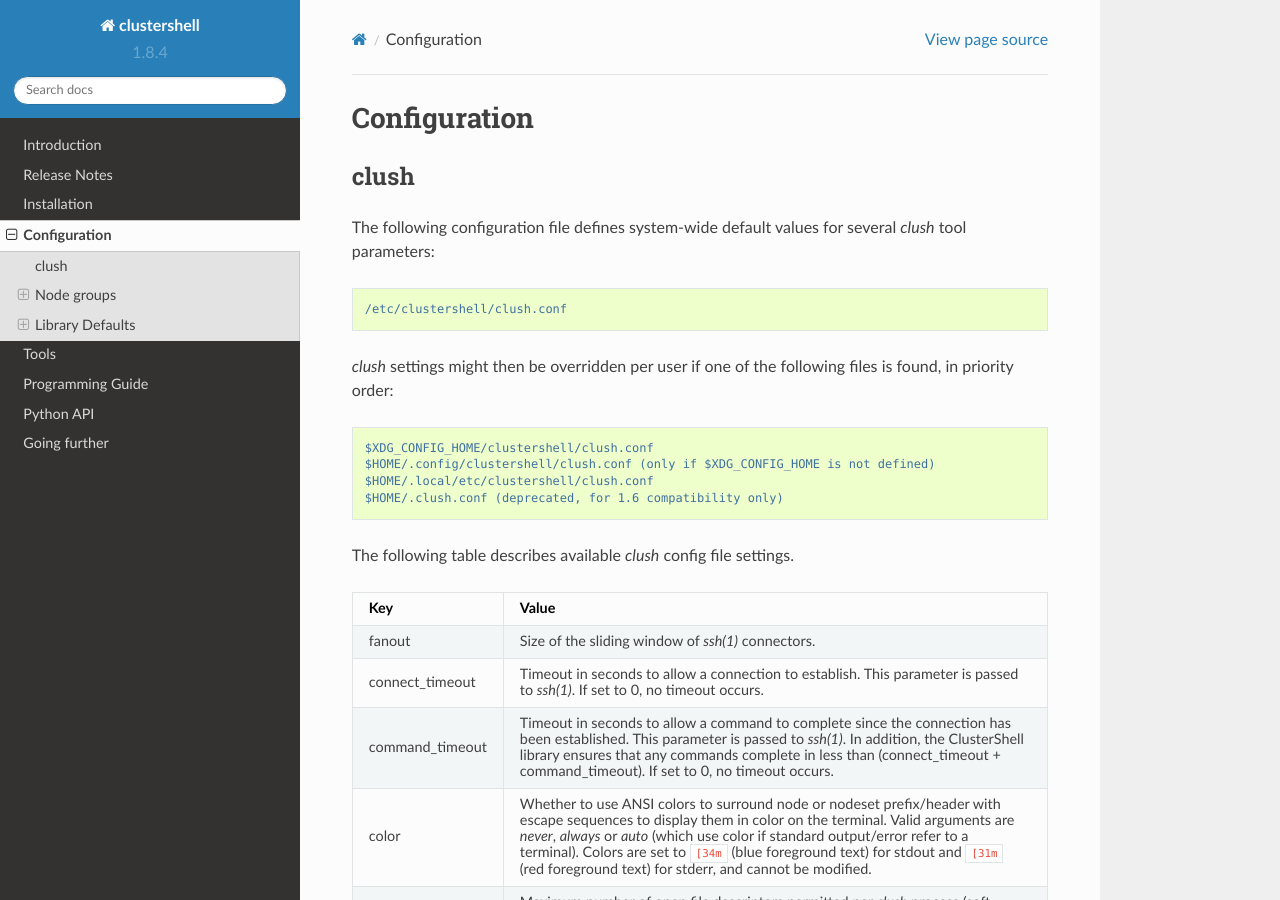
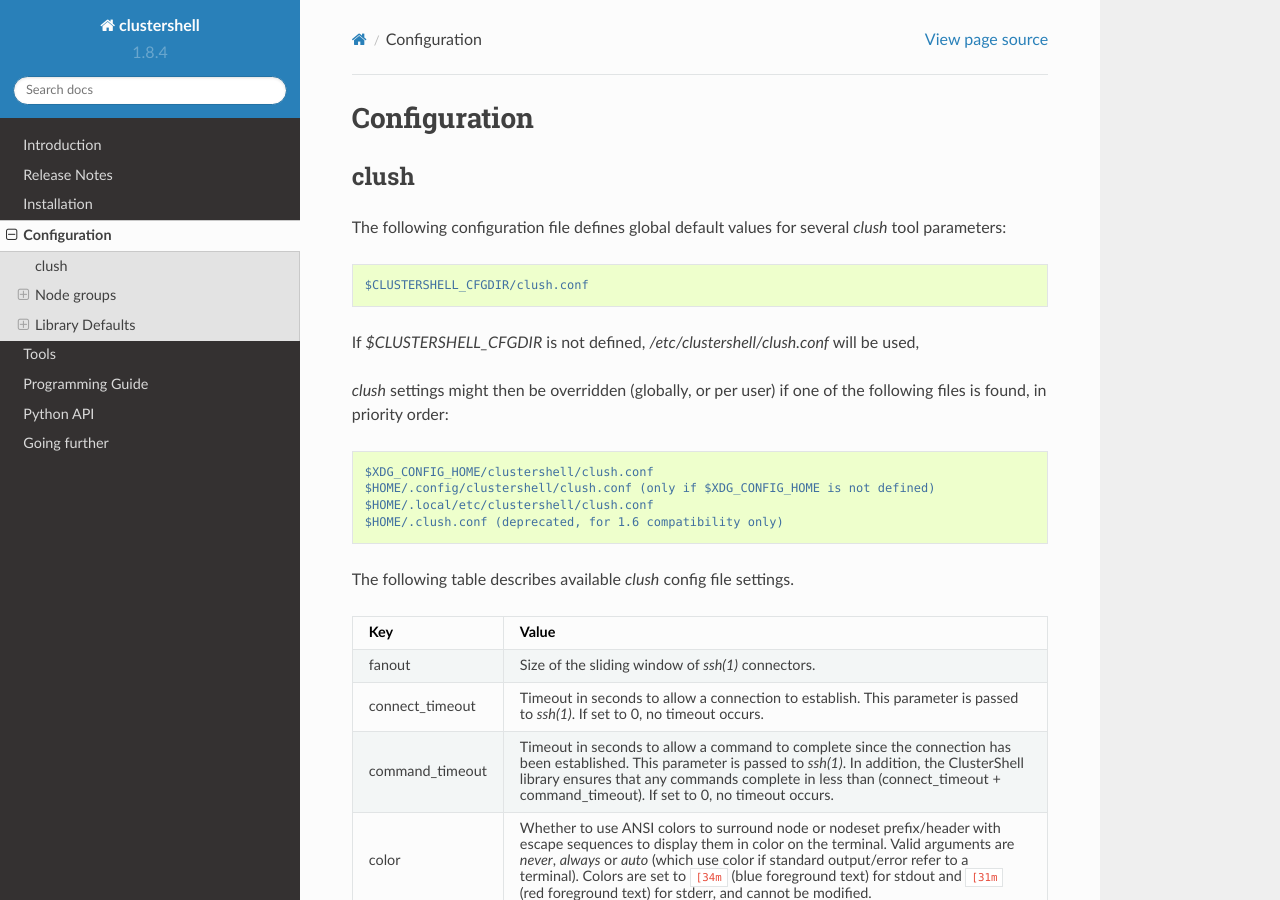
Before and after one commit to cea-hpc/clustershell, a Sphinx documentation site: the page built from doc/sphinx/config.rst, in a window 1280 px wide and 900 px high. Built offline with Sphinx 7.4.7 and the Read the Docs theme 2.0.0, drawn with Linux system fonts in a browser that asks for light colours; some of the changed text lies outside the part shown.

Commit message:
Introduce CLUSTERSHELL_CFGDIR as an alternate location for global configuration files. Keep the default `/etc/clustershell` when the environment variable is not defined.

```diff
--- a/doc/sphinx/config.rst
+++ b/doc/sphinx/config.rst
@@ -8,13 +8,16 @@
 clush
 -----
 
-The following configuration file defines system-wide default values for
+The following configuration file defines global default values for
 several *clush* tool parameters::
 
-    /etc/clustershell/clush.conf
+    $CLUSTERSHELL_CFGDIR/clush.conf
 
-*clush* settings might then be overridden per user if one of the following
-files is found, in priority order::
+If *$CLUSTERSHELL_CFGDIR* is not defined, */etc/clustershell/clush.conf* will
+be used,
+
+*clush* settings might then be overridden (globally, or per user) if one of the
+following files is found, in priority order::
 
     $XDG_CONFIG_HOME/clustershell/clush.conf
     $HOME/.config/clustershell/clush.conf (only if $XDG_CONFIG_HOME is not defined)
@@ -126,13 +129,16 @@
 obtain node groups configuration, ie. the way the library should access
 file-based or external node group **sources**.
 
-The following configuration file defines system-wide default values for
+The following configuration file defines global default values for
 *groups.conf*::
 
-    /etc/clustershell/groups.conf
+    $CLUSTERSHELL_CFGDIR/groups.conf
 
-*groups.conf* settings might then be overridden per user if one of the
-following files is found, in priority order::
+If *$CLUSTERSHELL_CFGDIR* is not defined, */etc/clustershell/groups.conf* will
+be used,
+
+*groups.conf* settings might then be overridden (globally, or per user) if one
+of the following files is found, in priority order::
 
     $XDG_CONFIG_HOME/clustershell/groups.conf
     $HOME/.config/clustershell/groups.conf (only if $XDG_CONFIG_HOME is not defined)
@@ -545,10 +551,13 @@
 
 The following configuration file defines ClusterShell system-wide defaults::
 
-    /etc/clustershell/defaults.conf
+    $CLUSTERSHELL_CFGDIR/defaults.conf
 
-*defaults.conf* settings might then be overridden per user if one of the
-following files is found, in priority order::
+If *$CLUSTERSHELL_CFGDIR* is not defined, */etc/clustershell/defaults.conf*
+will be used,
+
+*defaults.conf* settings might then be overridden (globally, or per user) if
+one of the following files is found, in priority order::
 
     $XDG_CONFIG_HOME/clustershell/defaults.conf
     $HOME/.config/clustershell/defaults.conf (only if $XDG_CONFIG_HOME is not defined)
--- a/doc/txt/clush.txt
+++ b/doc/txt/clush.txt
@@ -279,8 +279,9 @@
 FILES
 =====
 
-*/etc/clustershell/clush.conf*
-  System-wide clush configuration file.
+*$CLUSTERSHELL_CFGDIR/clush.conf*
+  Global clush configuration file. If $CLUSTERSHELL_CFGDIR is not defined,
+  */etc/clustershell/clush.conf* is used instead.
 
 *$XDG_CONFIG_HOME/clustershell/clush.conf*
   User configuration file for clush. If $XDG_CONFIG_HOME is not defined,
```
Also changed, not shown: doc/sphinx/release.rst (+5 -2 lines), doc/txt/clush.conf.txt (+5 -3 lines), doc/txt/groups.conf.txt (+7 -5 lines), 3 other files.
